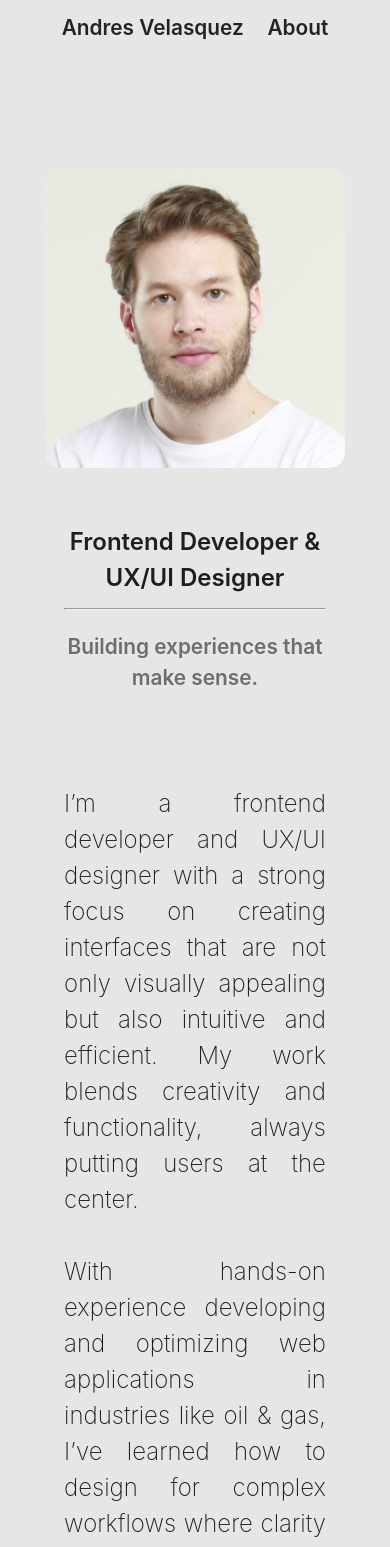
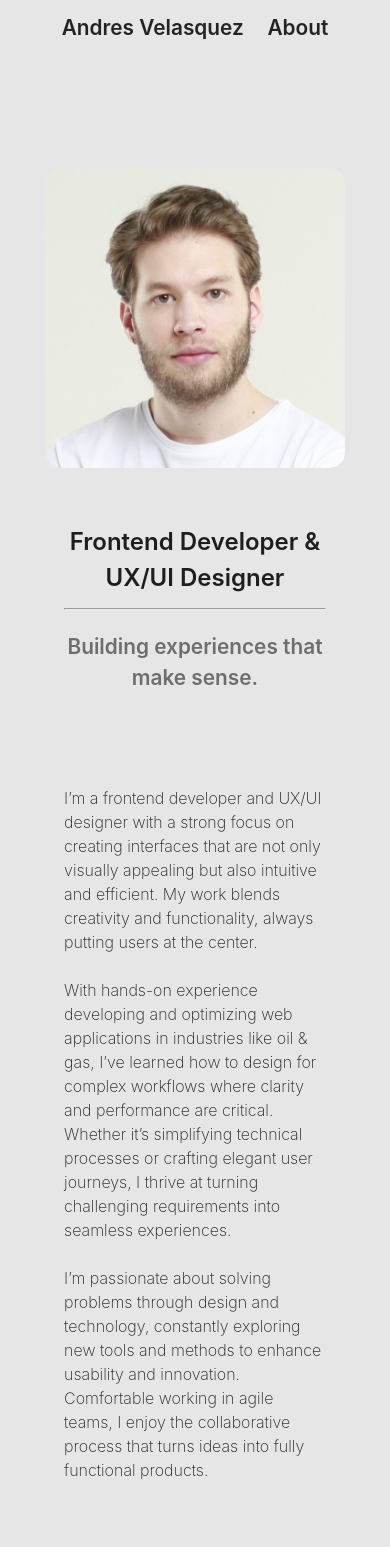
Before and after one commit to andrelefranco001/portfolio, a React (Vite) app: page /about in a window 390 px wide. Shown: the top 1547 px of the page. Built offline with nearby package versions, Linux system fonts and the light colour scheme.

Commit message:
feat: Change responsive design to About Paragraph

```diff
--- a/src/components/About.jsx
+++ b/src/components/About.jsx
@@ -86,12 +86,13 @@ const Paragraph = styled.p`
   font-size: 1.5rem;
   font-weight: 200;
   margin-top: 5rem;
-  text-align: justify;
+  text-align: left;
   width: 70%;
 
   @media (max-width: 768px) {
     width: 100%;
     margin-top: 3rem;
+    font-size: 1rem;
   }
 `;
 
```
